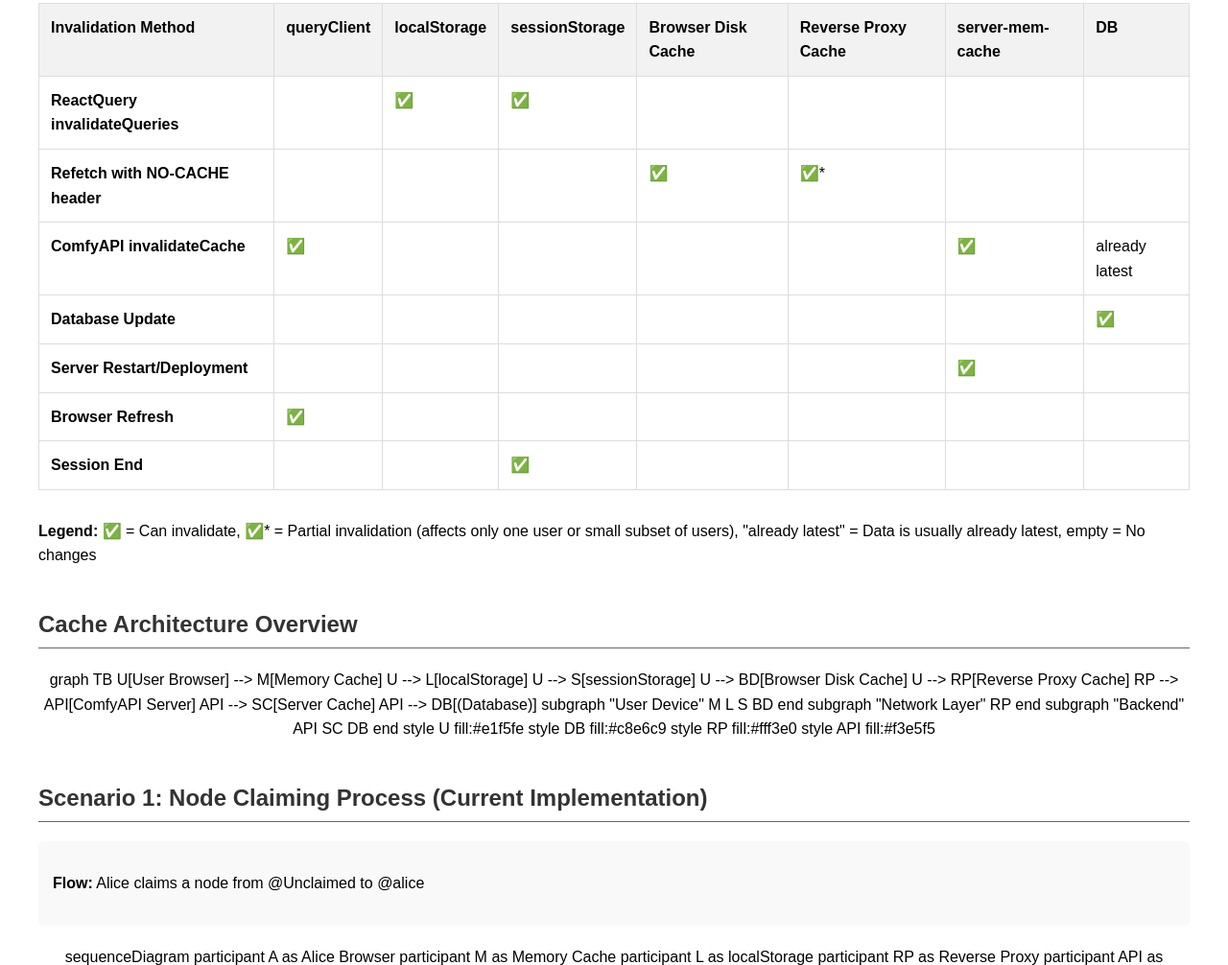
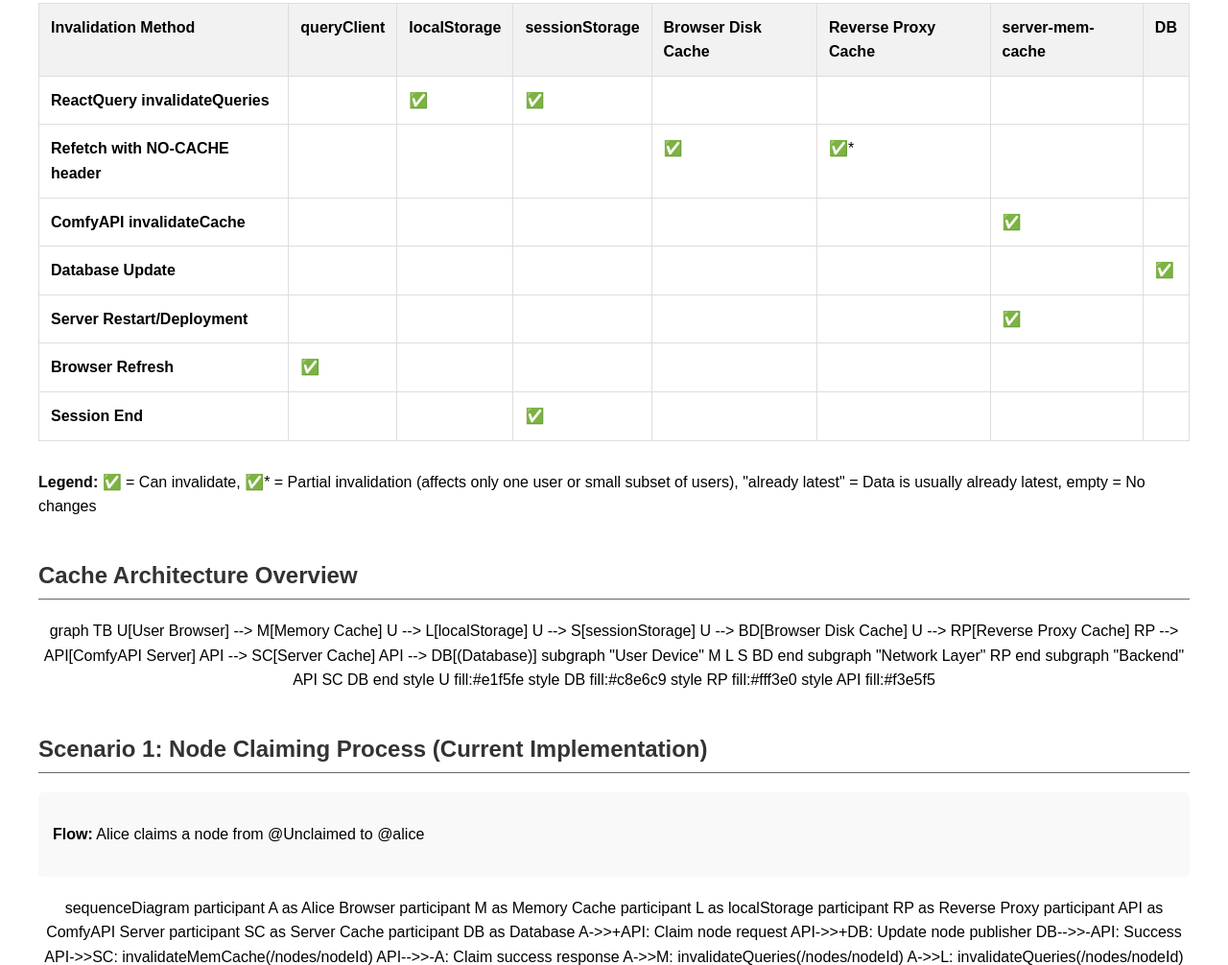
Before and after one commit to snomiao/comfy-registry-cache-control-explain, a website: page docs/index.html in a window 1280 px wide. Shown: the part 877-1883 px from the top of the page at 96% size. Drawn offline with Linux system fonts and the light colour scheme; a script that the page names is missing.

Commit message:
fix(docs): remove checkmarks and status messages for ComfyAPI invalidateCache to reflect current functionality accurately

```diff
--- a/docs/index.html
+++ b/docs/index.html
@@ -161,13 +161,13 @@
                 </tr>
                 <tr>
                     <td><strong>ComfyAPI invalidateCache</strong></td>
-                    <td>✅</td>
+                    <td></td>
                     <td></td>
                     <td></td>
                     <td></td>
                     <td></td>
                     <td>✅</td>
-                    <td>already latest</td>
+                    <td></td>
                 </tr>
                 <tr>
                     <td><strong>Database Update</strong></td>
```
